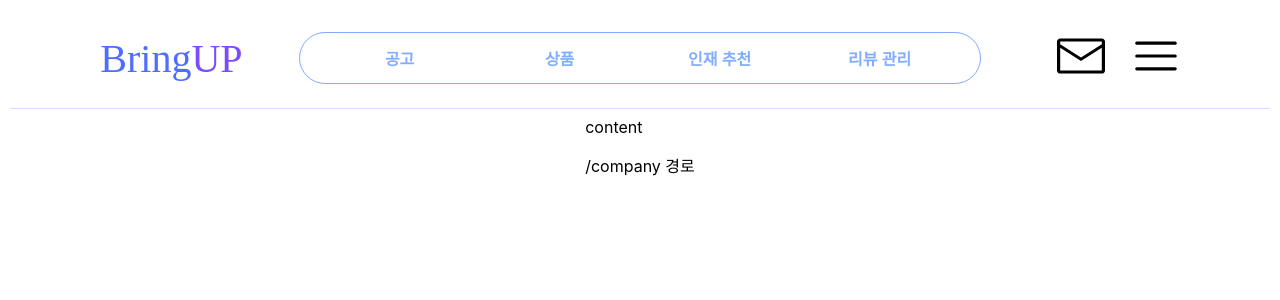
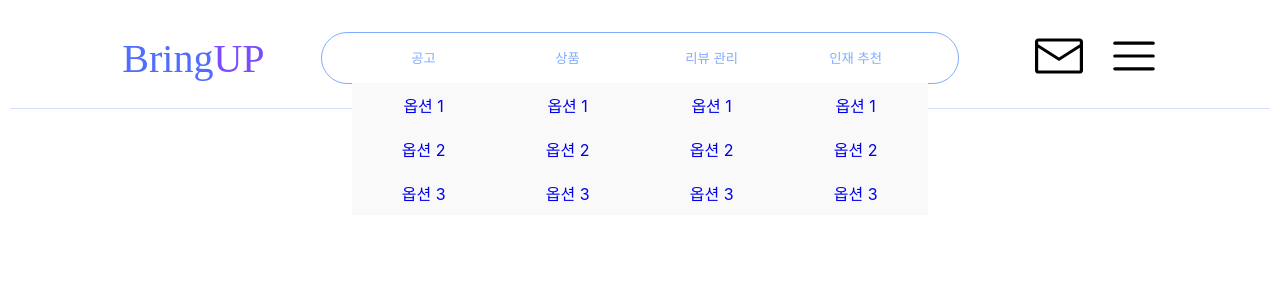
Before and after one commit to pojun406/Bring-Up, a React (Create React App) app in the folder src/main/front/: page /company in a window 1280 px wide. Shown: the top 300 px of the page. Built offline with nearby package versions, Linux system fonts and the light colour scheme; a web font is replaced by a local one.

Commit message:
Category development progress

```diff
--- /dev/null
+++ b/src/main/front/src/company/header/category.css
@@ -0,0 +1,99 @@
+a[href]{
+    text-decoration: none;
+}
+li{
+    text-align: center;
+    list-style: none;
+
+}
+.category{
+    display: flex;
+    padding: 0 30px;
+    border: solid;
+    border-width: 1px;
+    border-color: #82ACFF;
+    border-radius: 50px;
+}
+.list{
+    width: 140px;
+    height: 50px;
+    margin: 0 2px;
+    background-color: white;
+    border:none;
+    color: #82ACFF;
+    transition: background-color 0.3s ease;
+}
+.list:hover{
+    background-color: #82ACFF;
+    color: white;
+}
+
+.dropdown {
+    position: relative;
+}
+
+.dropdown-menu {
+    position: absolute;
+    top: 100%;
+    left: 0;
+    width: 100%;
+    background-color: #f9f9f9;
+    margin: 0;
+    padding: 0;
+    list-style: none;
+}
+
+.dropdown-menu li {
+    padding: 10px 15px;
+}
+
+.dropdown-menu li:hover {
+    background-color: #f1f1f1;
+}
+
+.category {
+    display: flex;
+    padding: 0 30px;
+    border: 1px solid #82acff;
+    border-radius: 50px;
+}
+
+.list {
+    width: 140px;
+    height: 50px;
+    margin: 0 2px;
+    background-color: white;
+    border: none;
+    color: #82acff;
+    transition: background-color 0.3s ease;
+    cursor: pointer;
+}
+
+.list:hover {
+    background-color: #82acff;
+    color: white;
+}
+
+.dropdown {
+    position: relative;
+}
+
+.dropdown-menu {
+    position: absolute;
+    top: 100%;
+    left: 0;
+    width: 100%;
+    background-color: #f9f9f9;
+    margin: 0;
+    padding: 0;
+    list-style: none;
+    z-index: 1; /* 다른 요소 위에 표시되도록 z-index 설정 */
+}
+
+.dropdown-menu li {
+    padding: 10px 15px;
+}
+
+.dropdown-menu li:hover {
+    background-color: #f1f1f1;
+}
--- /dev/null
+++ b/src/main/front/src/company/header/category.jsx
@@ -0,0 +1,177 @@
+import React, { useRef, useState } from "react";
+import "./category.css";
+
+const Category = () => {
+    const dropdownRefs = [
+        useRef(null),
+        useRef(null),
+        useRef(null),
+        useRef(null),
+    ];
+    const [isOpens, setIsOpens] = useState([false, false, false, false]);
+
+    const handleClicks = (index) => {
+        setIsOpens((prev) => {
+            const updatedIsOpens = [...prev];
+            updatedIsOpens[index] = !updatedIsOpens[index];
+            return updatedIsOpens;
+        });
+    };
+
+    const handleCloses = (event, index) => {
+        if (dropdownRefs[index].current && !dropdownRefs[index].current.contains(event.target)) {
+            setIsOpens((prev) => {
+                const updatedIsOpens = [...prev];
+                updatedIsOpens[index] = false;
+                return updatedIsOpens;
+            });
+        }
+    };
+
+    return (
+        <div className="category">
+            <div>
+                <div className="dropdown">
+                    <button
+                        className="list"
+                        onMouseEnter={() => setIsOpens(true)}
+                        onMouseLeave={() => setIsOpens(false)}
+                    >
+                        공고
+                    </button>
+                    {isOpens && (
+                        <ul
+                            className="dropdown-menu"
+                            ref={dropdownRefs[0]}
+                            onMouseEnter={() => setIsOpens(true)}
+                            onMouseLeave={() => setIsOpens(false)}
+                        >
+                            <li>
+                                <a className="dropdown-item" href="#">
+                                    옵션 1
+                                </a>
+                            </li>
+                            <li>
+                                <a className="dropdown-item" href="#">
+                                    옵션 2
+                                </a>
+                            </li>
+                            <li>
+                                <a className="dropdown-item" href="#">
+                                    옵션 3
+                                </a>
+                            </li>
+                        </ul>
+                    )}
+                </div>
+            </div>
+            <div>
+                <div className="dropdown">
+                    <button
+                        className="list"
+                        onMouseEnter={() => setIsOpens(true)}
+                        onMouseLeave={() => setIsOpens(false)}
+                    >
+                        상품
+                    </button>
+                    {isOpens && (
+                        <ul
+                            className="dropdown-menu"
+                            ref={dropdownRefs[1]}
+                            onMouseEnter={() => setIsOpens(true)}
+                            onMouseLeave={() => setIsOpens(false)}
+                        >
+                            <li>
+                                <a className="dropdown-item" href="#">
+                                    옵션 1
+                                </a>
+                            </li>
+                            <li>
+                                <a className="dropdown-item" href="#">
+                                    옵션 2
+                                </a>
+                            </li>
+                            <li>
+                                <a className="dropdown-item" href="#">
+                                    옵션 3
+                                </a>
+                            </li>
+                        </ul>
+                    )}
+                </div>
+            </div>
+            <div>
+                <div className="dropdown">
+                    <button
+                        className="list"
+                        onMouseEnter={() => setIsOpens(true)}
+                        onMouseLeave={() => setIsOpens(false)}
+                    >
+                        리뷰 관리
+                    </button>
+                    {isOpens && (
+                        <ul
+                            className="dropdown-menu"
+                            ref={dropdownRefs[2]}
+                            onMouseEnter={() => setIsOpens(true)}
+                            onMouseLeave={() => setIsOpens(false)}
+                        >
+                            <li>
+                                <a className="dropdown-item" href="#">
+                                    옵션 1
+                                </a>
+                            </li>
+                            <li>
+                                <a className="dropdown-item" href="#">
+                                    옵션 2
+                                </a>
+                            </li>
+                            <li>
+                                <a className="dropdown-item" href="#">
+                                    옵션 3
+                                </a>
+                            </li>
+                        </ul>
+                    )}
+                </div>
+            </div>
+            <div>
+                <div className="dropdown">
+                    <button
+                        className="list"
+                        onMouseEnter={() => setIsOpens(true)}
+                        onMouseLeave={() => setIsOpens(false)}
+                    >
+                        인재 추천
+                    </button>
+                    {isOpens && (
+                        <ul
+                            className="dropdown-menu"
+                            ref={dropdownRefs[3]}
+                            onMouseEnter={() => setIsOpens(true)}
+                            onMouseLeave={() => setIsOpens(false)}
+                        >
+                            <li>
+                                <a className="dropdown-item" href="#">
+                                    옵션 1
+                                </a>
+                            </li>
+                            <li>
+                                <a className="dropdown-item" href="#">
+                                    옵션 2
+                                </a>
+                            </li>
+                            <li>
+                                <a className="dropdown-item" href="#">
+                                    옵션 3
+                                </a>
+                            </li>
+                        </ul>
+                    )}
+                </div>
+            </div>
+        </div>
+    )
+}
+
+export default Category;
--- a/src/main/front/src/company/header/header.css
+++ b/src/main/front/src/company/header/header.css
@@ -8,37 +8,6 @@
     align-items: center;
     gap: 50px;
 }
-
-.category {
-    flex-direction: row;
-    border-radius: 50px;
-    border-style: solid;
-    border-color: #82acff;
-    border-width: 1px;
-    height: 50px;
-    justify-content: center;
-    margin: 20px 0;
-    padding: 0 20px;
-}
-.category button {
-    width: 140px;
-    height: 50px;
-    background-color: #ffffff;
-    border: none;
-    color: #82acff;
-    font-size: 16px;
-    font-weight: bold;
-    cursor: pointer;
-    transition: color 0.3s ease, background-color 0.3s ease;
-    margin: 0 10px;
-}
-
-.category button:hover {
-    color: #ffffff;
-    background-color: #83b1ff;
-}
-
-
 
 .logo {
     background: #ffffff;
--- a/src/main/front/src/company/header/header.jsx
+++ b/src/main/front/src/company/header/header.jsx
@@ -2,6 +2,7 @@ import React from "react";
 import { RxHamburgerMenu, RxEnvelopeClosed  } from "react-icons/rx";
 import "./header.css";
 import '@fontsource/zen-tokyo-zoo';
+import Category from "./category";
 
 
 
@@ -15,17 +16,7 @@ const Header = () =>{
                         <span className="bringup-span2" style={{fontFamily: 'Zen Tokyo Zoo, cursive'}}>UP</span>
                     </button>
                 </div>
-                <div className="container">
-                    <div className="category">
-                        <button className="div">공고</button>
-                        <button className="div2">상품</button>
-                        <button className="div3">인재 추천</button>
-                        <button className="div4">리뷰 관리</button>
-                    </div>
-                    <div class="dropdown_menu">
-
-                    </div>
-                </div>
+                <Category/>
                 <div className="interface">
                     <button className="message">
                         <RxEnvelopeClosed size={48}/>
--- a/src/main/front/src/index.jsx
+++ b/src/main/front/src/index.jsx
@@ -3,6 +3,7 @@ import ReactDOM from 'react-dom/client';
 import './index.css';
 import Root from './Root';
 import reportWebVitals from './reportWebVitals';
+
 
 const root = ReactDOM.createRoot(document.getElementById('root'));
 root.render(
```
Also changed, not shown: src/main/front/src/company/header/dropdown_category/dropdown_category.css (deleted), src/main/front/src/company/header/dropdown_category/dropdown_category.jsx (deleted).
